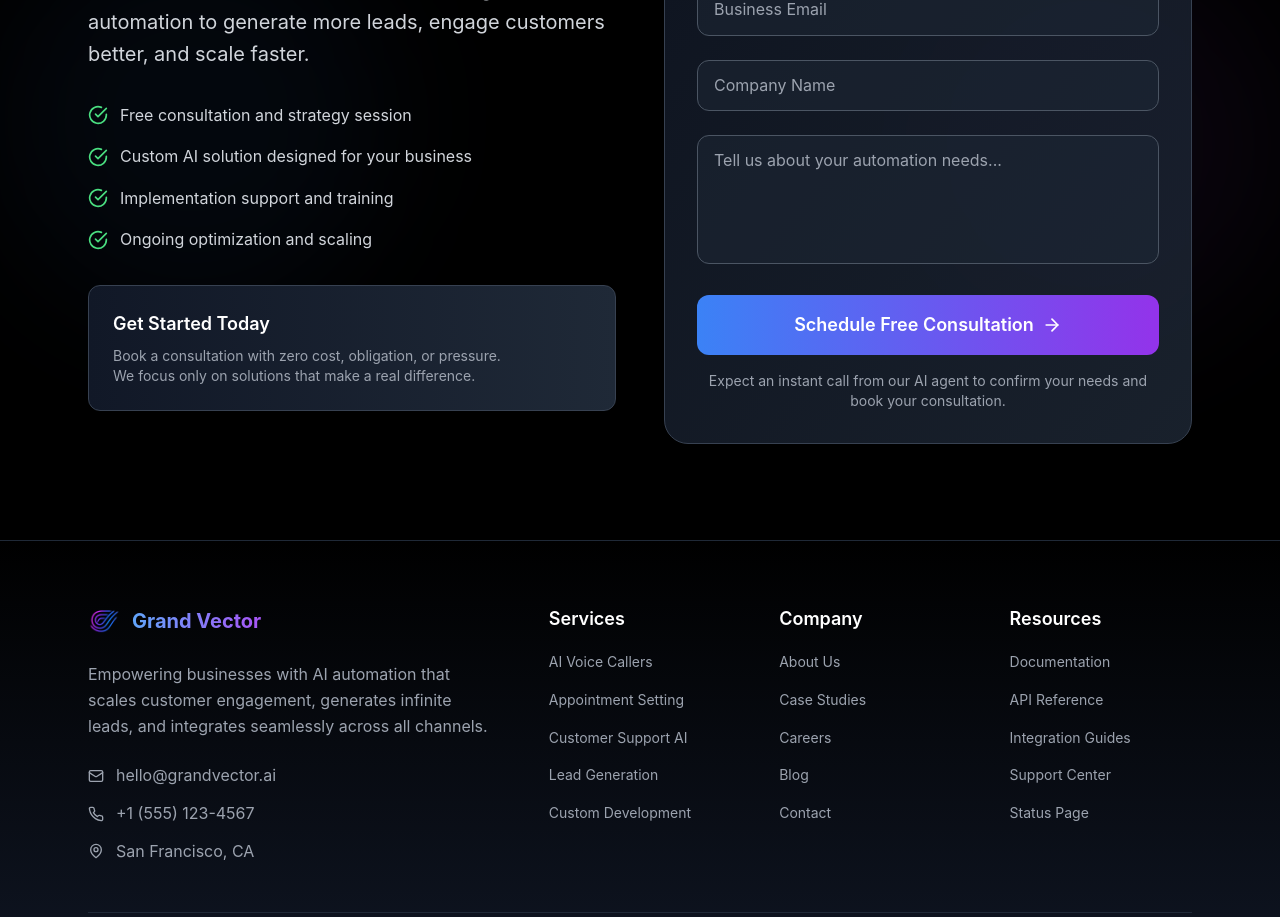
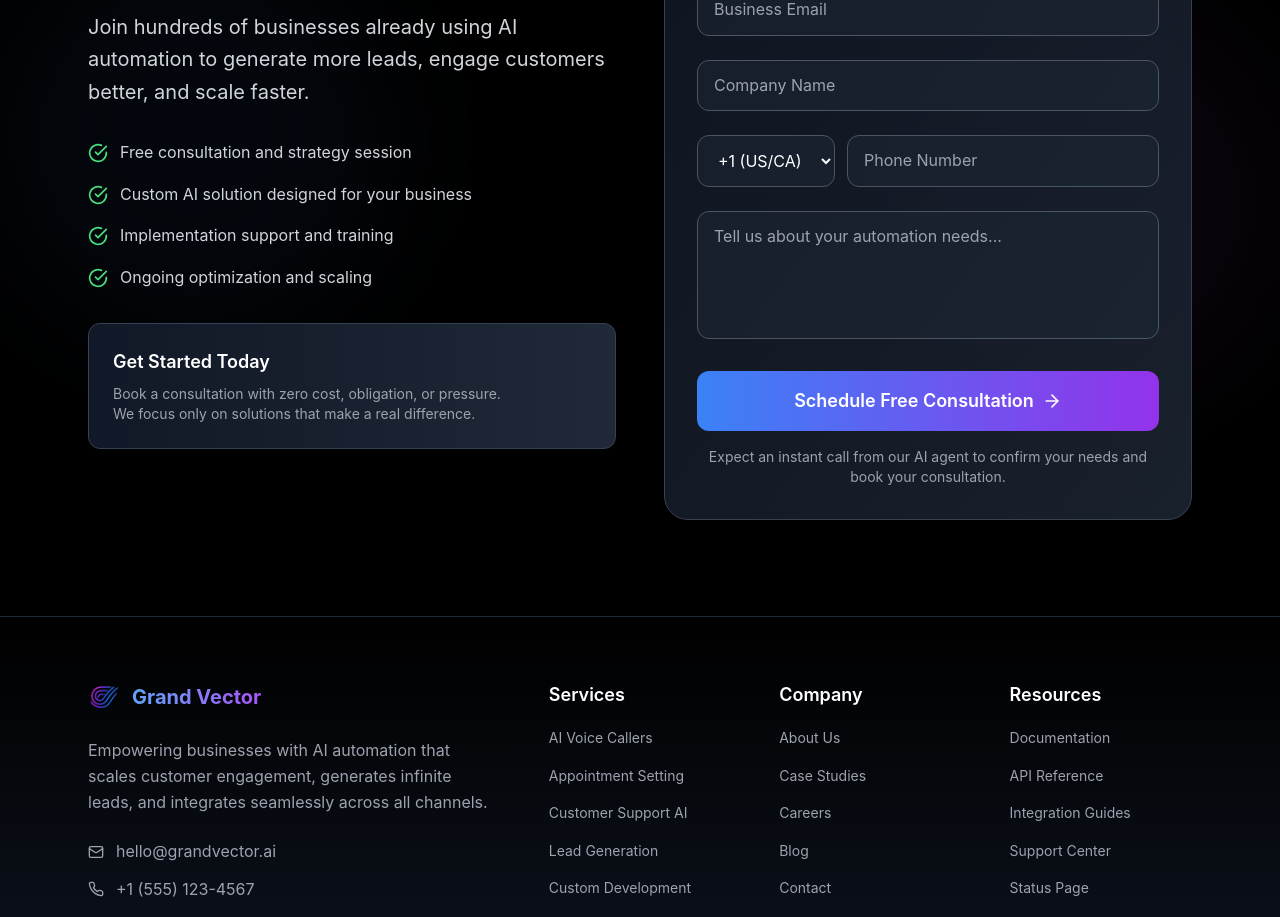
Before and after one commit to aleksamilojevic99/grandvector-v5, a React (Vite) app: page / in a window 1280 px wide. Shown: the part 8080-8997 px from the top of the page. Built offline with nearby package versions, Linux system fonts and the light colour scheme.

Commit message:
Update contact form with phone field and webhook

```diff
--- a/src/components/Contact.tsx
+++ b/src/components/Contact.tsx
@@ -6,13 +6,74 @@ const Contact = () => {
     name: '',
     email: '',
     company: '',
+    phone: '',
+    countryCode: '+1',
     message: ''
   });
 
-  const handleSubmit = (e: React.FormEvent) => {
+  const [isSubmitting, setIsSubmitting] = useState(false);
+  const [submitStatus, setSubmitStatus] = useState<'idle' | 'success' | 'error'>('idle');
+
+  const countryCodes = [
+    { code: '+1', country: 'US/CA' },
+    { code: '+44', country: 'UK' },
+    { code: '+49', country: 'DE' },
+    { code: '+33', country: 'FR' },
+    { code: '+39', country: 'IT' },
+    { code: '+34', country: 'ES' },
+    { code: '+31', country: 'NL' },
+    { code: '+41', country: 'CH' },
+    { code: '+43', country: 'AT' },
+    { code: '+32', country: 'BE' },
+    { code: '+61', country: 'AU' },
+    { code: '+64', country: 'NZ' },
+    { code: '+81', country: 'JP' },
+    { code: '+82', country: 'KR' },
+    { code: '+86', country: 'CN' },
+    { code: '+91', country: 'IN' },
+    { code: '+55', country: 'BR' },
+    { code: '+52', country: 'MX' },
+    { code: '+27', country: 'ZA' },
+    { code: '+971', country: 'AE' }
+  ];
+  const handleSubmit = async (e: React.FormEvent) => {
     e.preventDefault();
-    // Handle form submission
-    console.log('Form submitted:', formData);
+
+    setIsSubmitting(true);
+    setSubmitStatus('idle');
+
+    try {
+      const response = await fetch('https://hook.eu2.make.com/97gy5mnt901kn624ohcfrwqqrduwd5vn', {
+        method: 'POST',
+        headers: {
+          'Content-Type': 'application/json',
+        },
+        body: JSON.stringify({
+          ...formData,
+          fullPhone: `${formData.countryCode}${formData.phone}`,
+          timestamp: new Date().toISOString()
+        }),
+      });
+
+      if (response.ok) {
+        setSubmitStatus('success');
+        setFormData({
+          name: '',
+          email: '',
+          company: '',
+          phone: '',
+          countryCode: '+1',
+          message: ''
+        });
+      } else {
+        setSubmitStatus('error');
+      }
+    } catch (error) {
+      console.error('Form submission error:', error);
+      setSubmitStatus('error');
+    } finally {
+      setIsSubmitting(false);
+    }
   };
 
   const handleChange = (e: React.ChangeEvent<HTMLInputElement | HTMLTextAreaElement>) => {
@@ -71,6 +132,21 @@ We focus only on solutions that make a real difference.
               Book Your Free Consultation
             </h3>
 
+            {submitStatus === 'success' && (
+              <div className="bg-green-500/10 border border-green-500/20 rounded-xl p-4 mb-6">
+                <p className="text-green-400 text-center">
+                  Thank you! We'll contact you shortly to schedule your consultation.
+                </p>
+              </div>
+            )}
+
+            {submitStatus === 'error' && (
+              <div className="bg-red-500/10 border border-red-500/20 rounded-xl p-4 mb-6">
+                <p className="text-red-400 text-center">
+                  Something went wrong. Please try again or contact us directly.
+                </p>
+              </div>
+            )}
             <form onSubmit={handleSubmit} className="space-y-6">
               <div>
                 <input
@@ -81,6 +157,7 @@ We focus only on solutions that make a real difference.
                   onChange={handleChange}
                   className="w-full bg-gray-800/50 border border-gray-600 rounded-xl px-4 py-3 text-white placeholder-gray-400 focus:border-blue-500 focus:ring-1 focus:ring-blue-500 focus:outline-none transition-all duration-300"
                   required
+                  disabled={isSubmitting}
                 />
               </div>
 
@@ -93,6 +170,7 @@ We focus only on solutions that make a real difference.
                   onChange={handleChange}
                   className="w-full bg-gray-800/50 border border-gray-600 rounded-xl px-4 py-3 text-white placeholder-gray-400 focus:border-blue-500 focus:ring-1 focus:ring-blue-500 focus:outline-none transition-all duration-300"
                   required
+                  disabled={isSubmitting}
                 />
               </div>
 
@@ -105,9 +183,35 @@ We focus only on solutions that make a real difference.
                   onChange={handleChange}
                   className="w-full bg-gray-800/50 border border-gray-600 rounded-xl px-4 py-3 text-white placeholder-gray-400 focus:border-blue-500 focus:ring-1 focus:ring-blue-500 focus:outline-none transition-all duration-300"
                   required
+                  disabled={isSubmitting}
                 />
               </div>
 
+              <div className="flex gap-3">
+                <select
+                  name="countryCode"
+                  value={formData.countryCode}
+                  onChange={handleChange}
+                  className="bg-gray-800/50 border border-gray-600 rounded-xl px-4 py-3 text-white focus:border-blue-500 focus:ring-1 focus:ring-blue-500 focus:outline-none transition-all duration-300"
+                  disabled={isSubmitting}
+                >
+                  {countryCodes.map((country) => (
+                    <option key={country.code} value={country.code} className="bg-gray-800">
+                      {country.code} ({country.country})
+                    </option>
+                  ))}
+                </select>
+                <input
+                  type="tel"
+                  name="phone"
+                  placeholder="Phone Number"
+                  value={formData.phone}
+                  onChange={handleChange}
+                  className="flex-1 bg-gray-800/50 border border-gray-600 rounded-xl px-4 py-3 text-white placeholder-gray-400 focus:border-blue-500 focus:ring-1 focus:ring-blue-500 focus:outline-none transition-all duration-300"
+                  required
+                  disabled={isSubmitting}
+                />
+              </div>
               <div>
                 <textarea
                   name="message"
@@ -116,15 +220,26 @@ We focus only on solutions that make a real difference.
                   value={formData.message}
                   onChange={handleChange}
                   className="w-full bg-gray-800/50 border border-gray-600 rounded-xl px-4 py-3 text-white placeholder-gray-400 focus:border-blue-500 focus:ring-1 focus:ring-blue-500 focus:outline-none transition-all duration-300 resize-none"
+                  disabled={isSubmitting}
                 />
               </div>
 
               <button
                 type="submit"
-                className="w-full bg-gradient-to-r from-blue-500 to-purple-600 hover:from-blue-400 hover:to-purple-500 px-8 py-4 rounded-xl font-semibold text-lg transition-all duration-300 transform hover:scale-105 hover:shadow-2xl hover:shadow-blue-500/25 flex items-center justify-center gap-2 group"
+                className="w-full bg-gradient-to-r from-blue-500 to-purple-600 hover:from-blue-400 hover:to-purple-500 px-8 py-4 rounded-xl font-semibold text-lg transition-all duration-300 transform hover:scale-105 hover:shadow-2xl hover:shadow-blue-500/25 flex items-center justify-center gap-2 group disabled:opacity-50 disabled:cursor-not-allowed disabled:transform-none"
+                disabled={isSubmitting}
               >
-                Schedule Free Consultation
-                <ArrowRight className="w-5 h-5 group-hover:translate-x-1 transition-transform" />
+                {isSubmitting ? (
+                  <>
+                    <div className="w-5 h-5 border-2 border-white/30 border-t-white rounded-full animate-spin"></div>
+                    Submitting...
+                  </>
+                ) : (
+                  <>
+                    Schedule Free Consultation
+                    <ArrowRight className="w-5 h-5 group-hover:translate-x-1 transition-transform" />
+                  </>
+                )}
               </button>
             </form>
 
```
